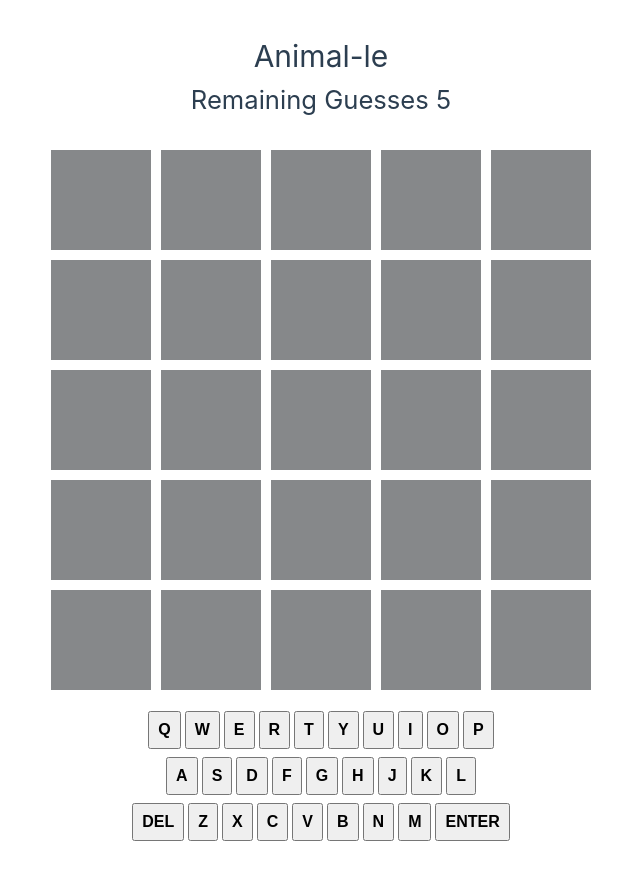
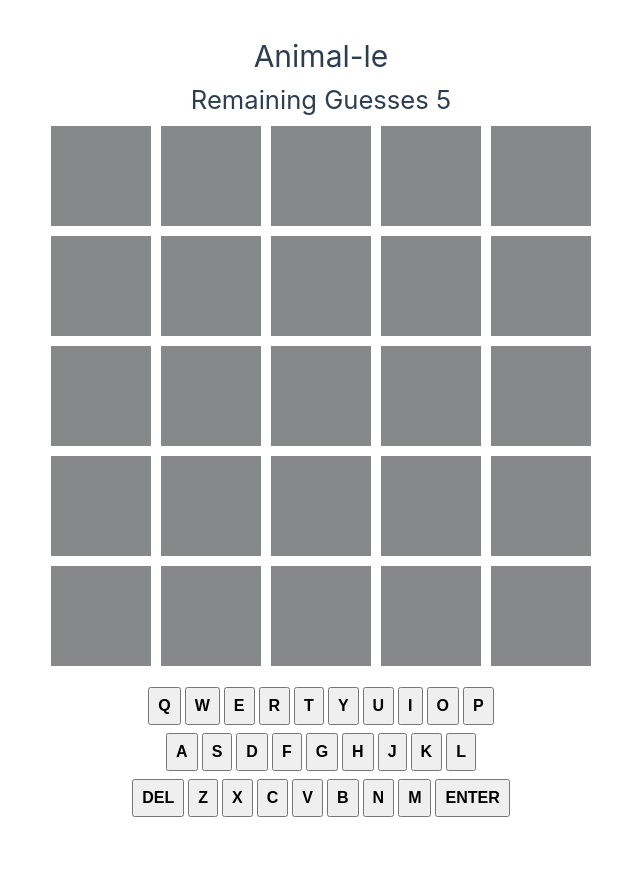
Before and after one commit to DarrenXu94/animalle, a Vue app: page / in a window 1280 px wide. Both pictures are taken after a click on the button "New Game". Shown: the top 880 px of the page, without its empty margins (319-959 px from the left). Built offline with nearby package versions, Linux system fonts and the light colour scheme.

Commit message:
Input guess merged in to board

```diff
--- a/src/components/Board.vue
+++ b/src/components/Board.vue
@@ -8,24 +8,26 @@
         <InvalidGuess />
 
         <div v-if="!isVictory" class="flex victoryMessage">Remaining Guesses {{ remainingGuesses }}</div>
-        <div class="boardRow flex just-cent">
-            <div class="flex" v-for="row in board">
-                <div v-for="item in row">
+        <div v-for="(_, idx) of new Array(allowedGuesses)">
+            <!-- If guesses has index then show that, otherwise show blanks -->
+            <!-- Existing guesses -->
+            <div class="flex" v-if="board[idx]">
+                <div v-for="item in board[idx]">
                     <Tile :tileType="item.tileType" :tileLetter="item.tileLetter" />
                 </div>
             </div>
-        </div>
-    </div>
-    <!-- Display new guess -->
-    <div v-if="remainingGuesses > 0 && !isVictory">
-        <InputGuess />
-    </div>
-    <div
-        class="flex just-cent"
-        v-for="item in new Array(remainingGuesses - ((isGameOver) ? 0 : 1))"
-    >
-        <div class="flex" v-for="char in new Array(correctWord.length)">
-            <Tile :tileType="TILE_STATE.none" />
+            <!-- Input row -->
+            <div class="flex" v-else-if="board.length == idx">
+                <div v-for="(_, idx) in new Array(correctWord.length)">
+                    <Tile :tileLetter="currentGuess[idx]" />
+                </div>
+            </div>
+            <!-- Future guesses -->
+            <div class="flex" v-else>
+                <div v-for="char in new Array(correctWord.length)">
+                    <Tile :tileType="TILE_STATE.none" />
+                </div>
+            </div>
         </div>
     </div>
 
@@ -49,7 +51,6 @@
 import { TILE_STATE, GAME_STATE } from "../consts/consts"
 
 import Tile from "./Tile.vue"
-import InputGuess from "./InputGuess.vue"
 import NewGame from "./NewGame.vue";
 import Keyboard from "./Keyboard.vue";
 import InvalidGuess from "./InvalidGuess.vue";
@@ -60,7 +61,37 @@ export default {
             TILE_STATE
         }
     },
+    created() {
+        window.addEventListener('keydown', this.inputHandler);
+    },
+    methods: {
+        inputHandler(event) {
+            if (event.key == "Backspace" || event.key == "Enter") {
+                this.$store.dispatch("currentGuessCharInput", event.key)
+            }
+
+            if (event.keyCode >= 65 && event.keyCode <= 90) { // if a letter pressed
+                this.$store.dispatch("currentGuessCharInput", event.key)
+            }
+        }
+    },
+    watch: {
+        gameState(old, newv) {
+            if (old == GAME_STATE.complete) {
+                window.removeEventListener('keydown', this.inputHandler)
+            } else {
+                window.addEventListener('keydown', this.inputHandler);
+
+            }
+        }
+    },
     computed: {
+        currentGuess() {
+            return this.$store.getters.getCurrentGuess;
+        },
+        allowedGuesses() {
+            return this.$store.getters.getAllowedGuessed;
+        },
         board() {
             return this.$store.getters.getBoardState;
         },
@@ -84,7 +115,7 @@ export default {
         }
 
     },
-    components: { Tile, InputGuess, NewGame, Keyboard, InvalidGuess }
+    components: { Tile, NewGame, Keyboard, InvalidGuess }
 }
 </script>
 
--- a/src/components/InputGuess.vue
+++ /dev/null
@@ -1,70 +0,0 @@
-<template>
-    <div class="flex just-cent" v-if="!isGameOver">
-        <div v-for="(char, index) in answer">
-            <Tile :tileType="TILE_STATE.none" :tileLetter="guess[index]" />
-        </div>
-    </div>
-</template>
-
-<script>
-import Tile from "./Tile.vue";
-import { GAME_STATE, TILE_STATE } from "../consts/consts"
-export default {
-    name: "InputGuess",
-    created() {
-        window.addEventListener('keydown', this.inputHandler);
-    },
-    methods: {
-        inputHandler(event) {
-            if (event.key == "Backspace" || event.key == "Enter") {
-                this.$store.dispatch("currentGuessCharInput", event.key)
-            }
-
-            if (event.keyCode >= 65 && event.keyCode <= 90) { // if a letter pressed
-                this.$store.dispatch("currentGuessCharInput", event.key)
-            }
-        }
-    },
-    watch: {
-        gameState(old, newv) {
-            if (old == GAME_STATE.complete) {
-                window.removeEventListener('keydown', this.inputHandler)
-            } else {
-                window.addEventListener('keydown', this.inputHandler);
-
-            }
-        }
-    },
-    data() {
-        return {
-            TILE_STATE
-        }
-    },
-    computed: {
-        guess() {
-            return this.$store.getters.getCurrentGuess;
-        },
-        isGameOver() {
-            return this.gameState == GAME_STATE.complete
-        },
-        gameState() {
-            return this.$store.getters.gameState;
-        },
-        answer() {
-            return this.$store.getters.getCorrectWord;
-        },
-
-    },
-    components: { Tile }
-}
-</script>
-
-<style scoped>
-.flex {
-    display: flex;
-}
-
-.just-cent {
-    justify-content: center;
-}
-</style>
--- a/src/stores/GameStore.js
+++ b/src/stores/GameStore.js
@@ -56,6 +56,9 @@ const store = createStore({
     };
   },
   getters: {
+    getAllowedGuessed() {
+      return ALLOWED_GUESSES;
+    },
     getCurrentGuess(state) {
       return state.currentGuess;
     },
```
